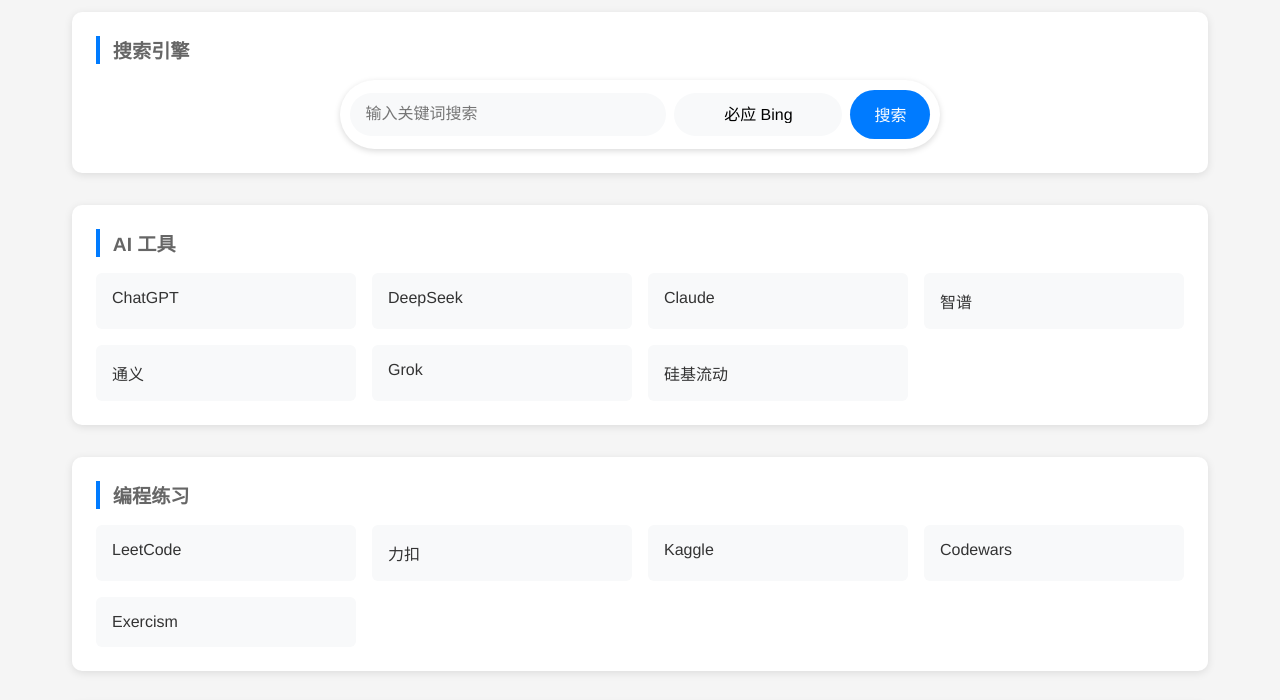
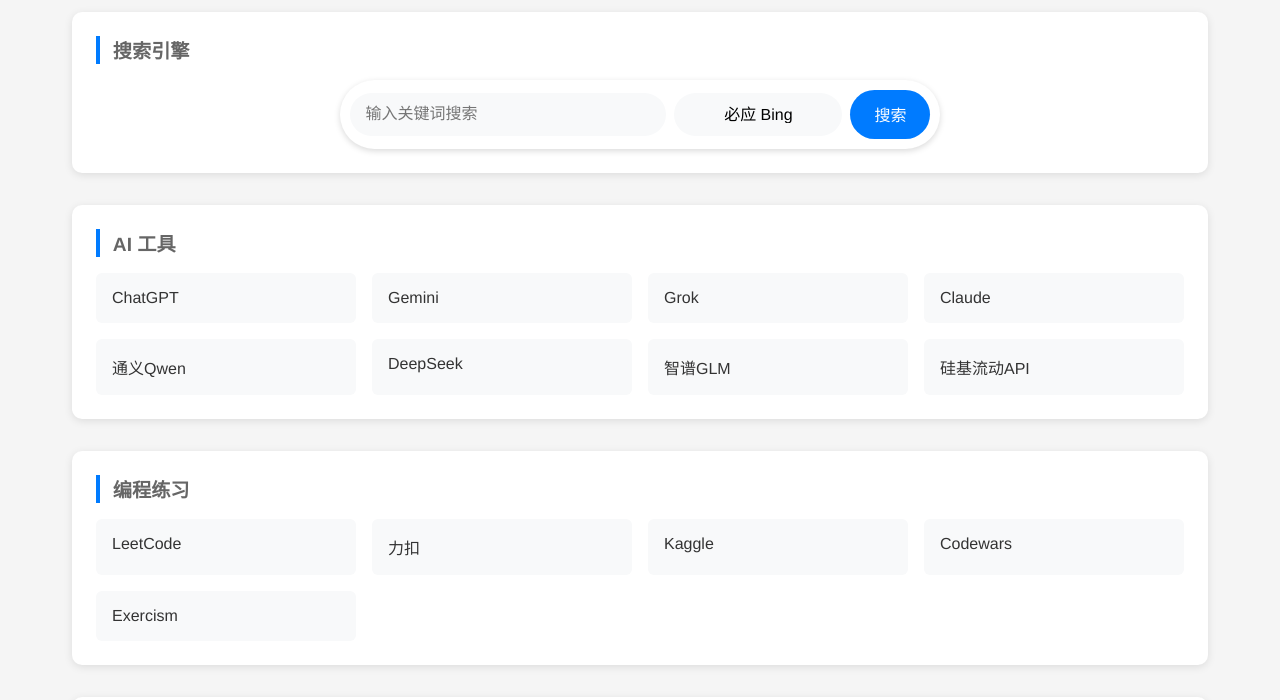
Before and after one commit to disdislike/disdislike.github.io, a plain HTML site: page index.html in a window 1280 px wide. Shown: the part 98-798 px from the top of the page. Drawn offline with Linux system fonts and the light colour scheme.

Commit message:
Update index.html
增加gemini，国外第一行，国内第二行

```diff
--- a/index.html
+++ b/index.html
@@ -26,12 +26,13 @@
         <h2>AI 工具</h2>
         <div class="link-grid">
             <a href="https://chat.openai.com" target="_blank">ChatGPT</a>
+            <a href="https://gemini.google.com" target="_blank">Gemini</a>
+            <a href="https://grok.com/" target="_blank">Grok</a>
+            <a href="https://claude.ai" target="_blank">Claude</a>
+            <a href="https://tongyi.aliyun.com/" target="_blank">通义Qwen</a>
             <a href="https://chat.deepseek.com/" target="_blank">DeepSeek</a>
-            <a href="https://claude.ai" target="_blank">Claude</a>
-            <a href="https://chatglm.cn/" target="_blank">智谱</a>
-            <a href="https://tongyi.aliyun.com/" target="_blank">通义</a>
-            <a href="https://grok.com/" target="_blank">Grok</a>
-            <a href="https://cloud.siliconflow.cn/models" target="_blank">硅基流动</a>
+            <a href="https://chatglm.cn/" target="_blank">智谱GLM</a>
+            <a href="https://cloud.siliconflow.cn/models" target="_blank">硅基流动API</a>
         </div>
     </div>
 
```
